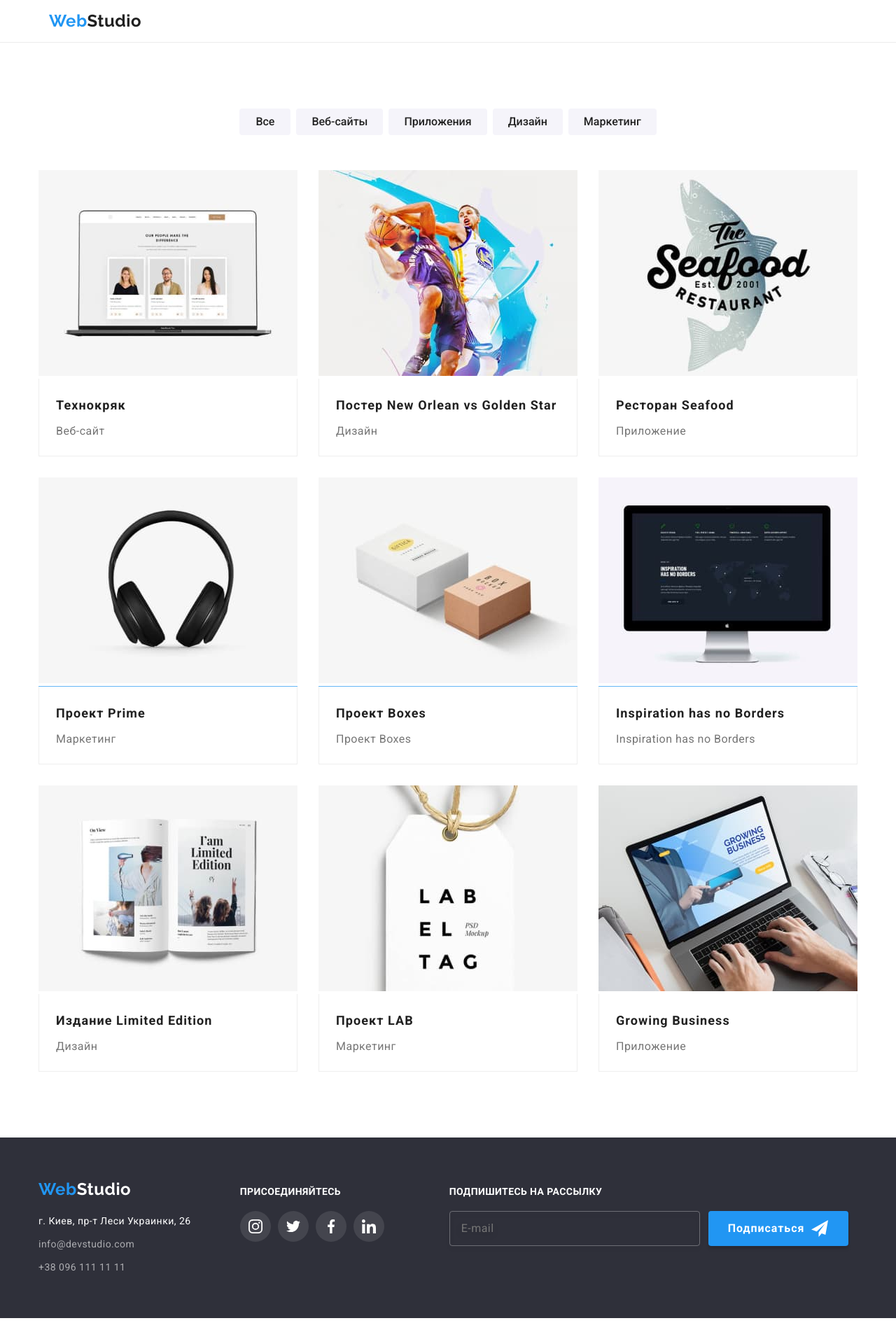
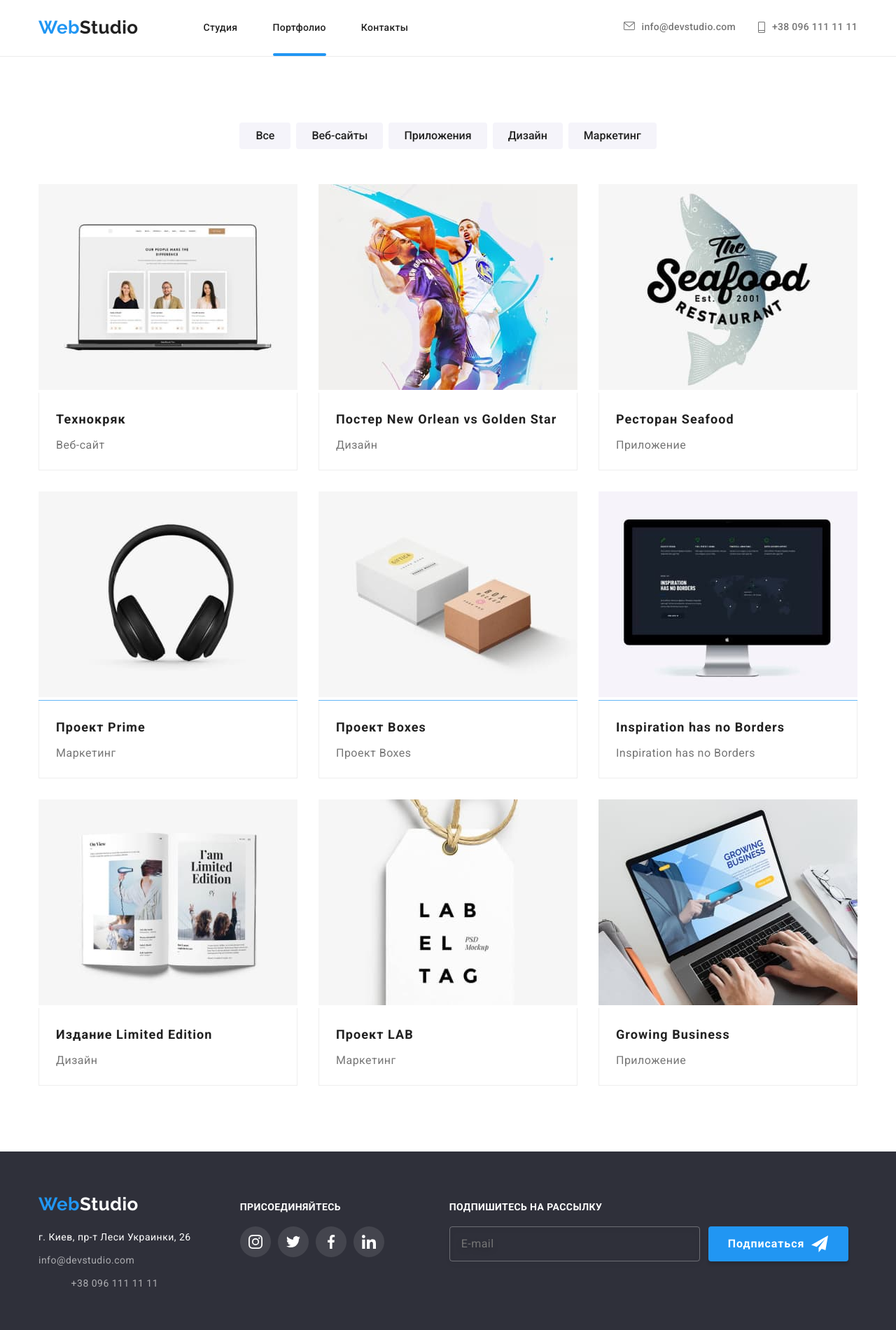
Before and after one commit to vviauk/goit-markup-hw-08, a plain HTML site: page portfolio.html in a window 1280 px wide. Shown: the whole page at 70% size. Drawn offline with nearby package versions, Linux system fonts and the light colour scheme.

Commit message:
just some done

```diff
--- a/sass/components/_about.scss
+++ b/sass/components/_about.scss
@@ -37,16 +37,24 @@
 }
 
 .about__main {
-  @media screen and (min-width:1200px) {
+  padding-left: 0;
+  padding-right: 0;
+
+
+  @media screen and (min-width:768px) {
 
     display: flex;
+    flex-wrap: wrap;
   }
-  padding-left: 0;
-  padding-right: 0;
+  @media screen and (min-width:1200px) {
+    display: flex;
+    flex-wrap: nowrap;
+  }
 }
 
 .about__thumb {
   display: flex;
+
   align-items: center;
   justify-content: center;
   min-width: 270px;
@@ -59,8 +67,8 @@
 }
 
 .about__icons {
-  display: grid;
-  justify-content: center;
+  // display: grid;
+  // justify-content: center;
 }
 .about__advantages {
   @media screen and (min-width:1200px) {
--- a/sass/components/_clients.scss
+++ b/sass/components/_clients.scss
@@ -44,17 +44,14 @@
   @media screen and (min-width:1200px) {
     margin-bottom: 0;
     margin-right: 30px;
-
+  }
     &:last-child {
       margin: 0;
     }
-    // @media screen and (min-width:768px) and (max-width:1199px) {
-    //   margin-right: 30px;
-    //   }
-  &:last-child {
-    margin: 0;
+    @media screen and (max-width:390px) {
+      margin-right: 0;
   }
- }
+
  &:nth-child(2n) {
   @media screen and (min-width:420px) and (max-width:767px) {
     margin-right: 0;
--- a/sass/components/_footer.scss
+++ b/sass/components/_footer.scss
@@ -8,10 +8,14 @@
 }
 
 .footer__addresses {
+  text-align: center;
+  padding: 0;
+  @media screen and (min-width:1200px) {
   display: flex;
   margin: 0;
   padding: 0;
   align-items: baseline;
+  }
 }
 
 .footer__title {
@@ -28,11 +32,16 @@
 
 .footer__list {
   list-style: none;
-  margin-right: 70px;
+  text-align: center;
 
-  &:nth-child(2) {
-    margin-right: 93px;
+  @media screen and (min-width:1200px) {
+    margin-right: 70px;
+
+    &:nth-child(2) {
+      margin-right: 93px;
+    }
   }
+
 
   &:last-child {
     margin-right: 0;
@@ -171,5 +180,7 @@
 }
 
 .footer__form {
+  @media screen and (min-width:1200px) {
   display: flex;
+  }
 }
--- a/sass/components/_page-header.scss
+++ b/sass/components/_page-header.scss
@@ -1,51 +1,69 @@
 /* header */
 
 .header {
-  // padding-top: 24px;
-  // padding-bottom: 25px;
+  padding-top: 21px;
+  padding-bottom: 21px;
   border-bottom: 1px solid rgb(236, 236, 236);
+
+  @media screen and (min-width:1200px) {
+    padding-top: 24px;
+    padding-bottom: 25px;
+ }
+
 }
 
 .header__list {
 
-  // margin-right: 50px;
-  // min-width: 49px;
+  margin-right: 50px;
+  min-width: 49px;
 }
 
 .header__nav {
-  margin-top: 16px;
-  margin-bottom: 16px;
-  margin-left: 15px;
-  // display: flex;
+  // margin-top: 16px;
+  // margin-bottom: 16px;
+  // margin-left: 15px;
+  display: flex;
 }
 
 .header__container {
-  // display: flex;
-  // justify-content: space-between;
-  // align-items: center;
+  display: flex;
+  justify-content: space-between;
+  align-items: center;
 
 }
 
 .header__contacts {
-  // display: flex;
-  align-items: center;
+  @media screen and (min-width:1200px) {
+    display: flex;
+ }
+    // align-items: center;
 }
 
 .header__wrapper {
   margin: 0;
   padding-left: 0;
-  // display: flex;
   align-items: center;
+  @media screen and (min-width:1200px) {
+    display: flex;
+ }
 }
 
 .phone {
-  margin-left: 32px;
+  margin-top: 10px;
+  @media screen and (min-width:1200px) {
+    margin-top: 0;
+    margin-left: 32px;
+ }
 }
 
 .header__links {
   list-style: none;
   display: none;
-  // display: flex;
+
+  @media screen and (min-width:768px) {
+    display: flex;
+ }
+
 }
 
 .header__icons {
@@ -54,11 +72,20 @@
 }
 
 .header__contacts link {
-  // display: flex;
+  @media screen and (min-width:1200px) {
+    display: flex;
+ }
 }
 
 .header__logo {
-  margin-right: 93px;
+  @media screen and (min-width:768px) {
+    margin-right: 88px;
+ }
+
+  @media screen and (min-width:1200px) {
+    margin-right: 93px;
+ }
+
 }
 
 .header__list:last-child {
@@ -67,8 +94,10 @@
 
 .header__section {
   display: none;
-  // display: flex;
-  // align-items: center;
+  @media screen and (min-width:768px) {
+    display: flex;
+    align-items: center;
+ }
 }
 
 .link {
@@ -94,21 +123,29 @@
   &:after {
     position: absolute;
     content: '';
-    bottom: -33px;
+    bottom: -35px;
     left: 0;
     display: block;
     width: 100%;
     height: 4px;
     background: #2196f3;
     border-radius: 2px;
+    @media screen and (min-width:1200px) {
+      bottom: -33px;
+   }
   }
 }
 
 .header__contacts {
   color: rgba(117, 117, 117, 1);
   font-weight: 500;
-  font-size: 14px;
+  font-size: 12px;
   letter-spacing: 0.02em;
+  @media screen and (min-width:1200px) {
+    font-size: 14px;
+ }
+
+
 }
 
 .header__logo,
@@ -117,7 +154,10 @@
   color: #2196f3;
   font-weight: 700;
   font-size: 24px;
-  // font-size: 26px;
   line-height: 1.17;
-  // line-height: 1.19;
+
+  @media screen and (min-width:1200px) {
+    font-size: 26px;
+    line-height: 1.19;
+ }
 }
--- a/sass/components/_team.scss
+++ b/sass/components/_team.scss
@@ -25,6 +25,7 @@
     display: flex;
 
 
+
   }
 
   @media screen and (min-width: 767px) and (max-width: 1199px) {
@@ -44,7 +45,7 @@
 
   @media screen and (min-width: 767px) {
     margin-right: 30px;
-    max-width: 480px;
+    // max-width: 480px;
     display: flex;
     flex-wrap: wrap;
     justify-content: center;
@@ -68,8 +69,12 @@
     0px 2px 1px rgba(0, 0, 0, 0.2);
   border-radius: 0px 0px 4px 4px;
 
-  &:last-child {
-    margin: 0;
+
+  @media screen and (min-width: 1200px) {
+
+    &:last-child {
+      margin: 0;
+    }
   }
 }
 
--- a/sass/utils/_global.scss
+++ b/sass/utils/_global.scss
@@ -23,8 +23,8 @@ img {
 
     @media screen and (min-width:768px) and (max-width:1199px) {
       max-width: 768px;
-      padding-left: 39px;
-      padding-right: 39px;
+      // padding-left: 39px;
+      // padding-right: 39px;
     }
 
     @media screen and (min-width:1200px) {
```
Also changed, not shown: index.html (+2 -2 lines), css/main.css, css/main.min.css, 2 other files.
